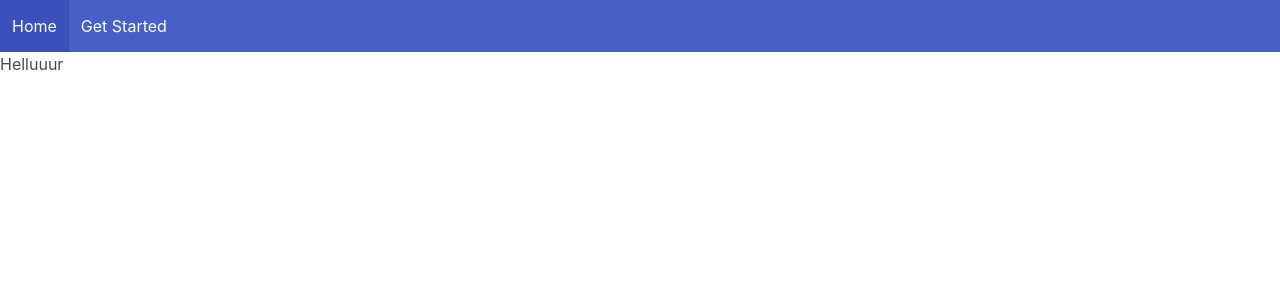
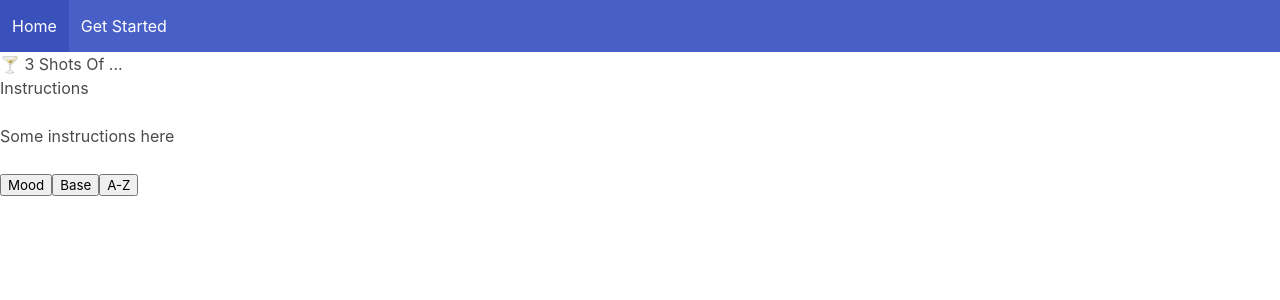
Before and after one commit to shawn-ng/Three-Shots-Of, a React (Create React App) app in the folder Three-Shots-Of/tso-react-app/: page / in a window 1280 px wide. Shown: the top 300 px of the page. Built offline with nearby package versions, Linux system fonts and the light colour scheme.

Commit message:
Home - Foundation update

```diff
--- a/Three-Shots-Of/tso-react-app/src/components/common/Home.js
+++ b/Three-Shots-Of/tso-react-app/src/components/common/Home.js
@@ -4,7 +4,26 @@ import React from "react";
 // Instruction
 
 const Home = () => {
-  return <p>Helluuur</p>;
+  return (
+    <section>
+      <div>
+        <div>
+          <p>
+            <span>🍸</span> 3 Shots Of ...
+          </p>
+          <p>
+            <span>Instructions</span>
+          </p>
+          <br />
+          <p>Some instructions here</p>
+          <br />
+          <button>Mood</button>
+          <button>Base</button>
+          <button>A-Z</button>
+        </div>
+      </div>
+    </section>
+  );
 };
 
 export default Home;
```
